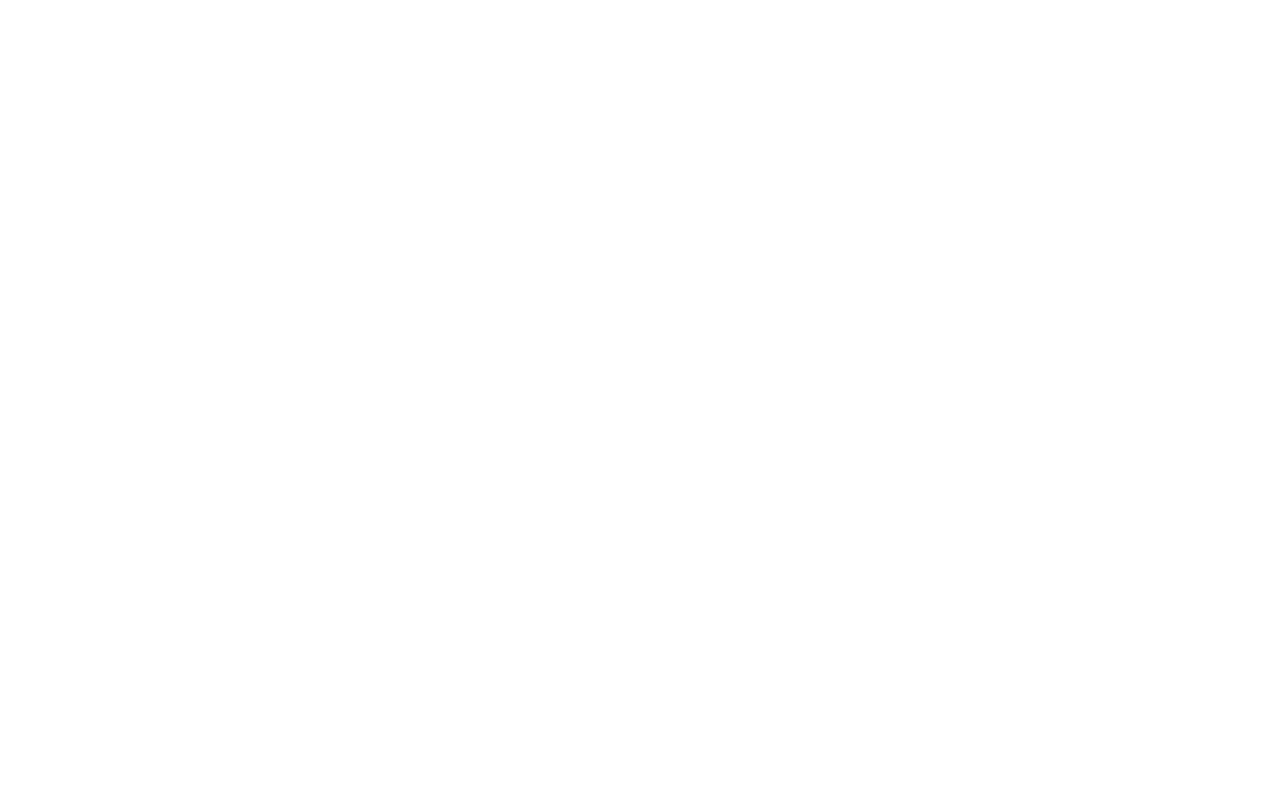
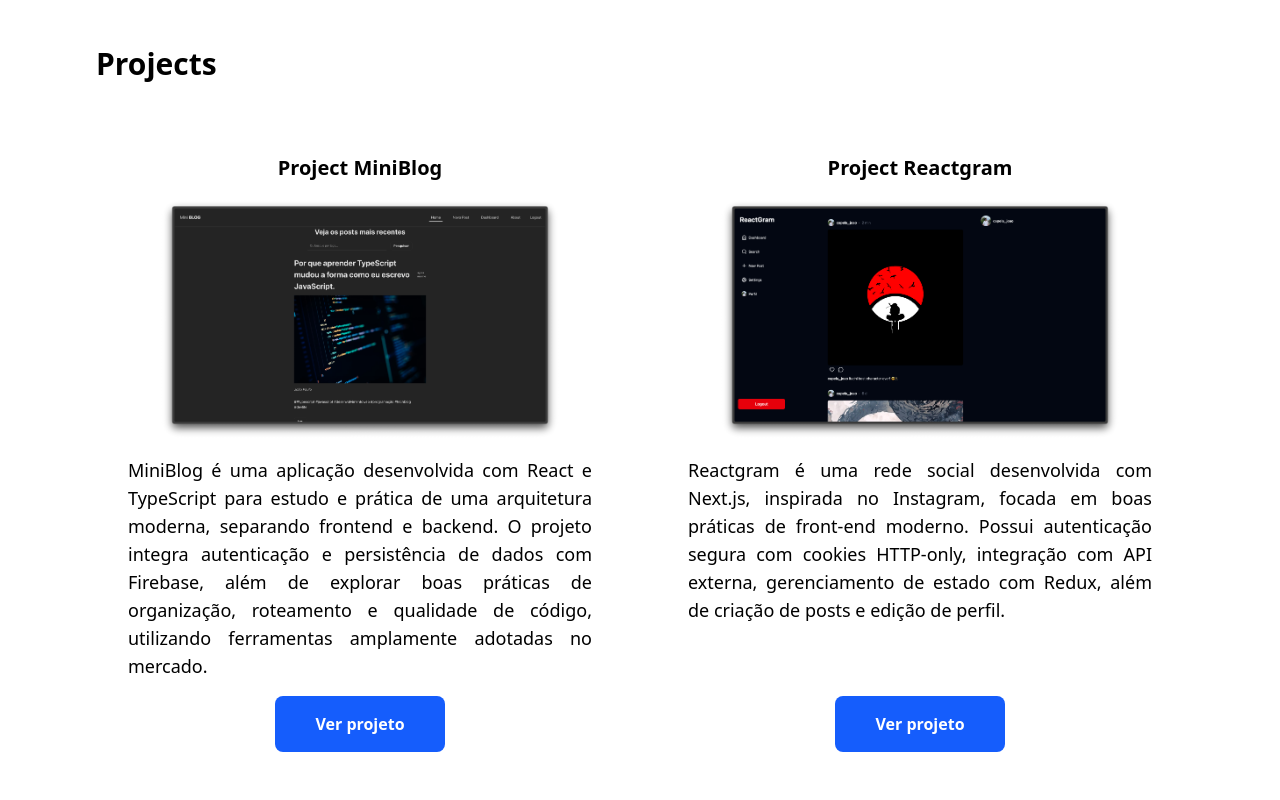
Before and after one commit to capela-joao/portfolio-dev-joao, a Next.js app: page / in a window 1280 px wide. Shown: the part 1220-2020 px from the top of the page. Before the commit the page ends 1186 px from the top, so only its background shows below. Built offline with nearby package versions, Linux system fonts and the light colour scheme.

Commit message:
Feat: Funcionalidade de exibição dos meus projetos pessoais, consumindo a base de dados vindo da pasta data.

```diff
--- a/src/app/page.tsx
+++ b/src/app/page.tsx
@@ -2,6 +2,7 @@
 import Header from '@/components/Header';
 import StackCarousel from '@/components/StackCarousel';
 import Container from '@/components/utils/Container';
+import Projects from '@/components/Projects';
 
 export default function Home() {
   return (
@@ -10,6 +11,7 @@
       <Container>
         <Header />
         <StackCarousel />
+        <Projects />
       </Container>
     </div>
   );
--- /dev/null
+++ b/src/components/Projects.tsx
@@ -0,0 +1,24 @@
+import React from 'react';
+import ProjectCard from './utils/ProjectCard';
+import { ProjectData } from '@/data/arrayProjects';
+
+const Projects = () => {
+  return (
+    <div className="flex flex-col px-10">
+      <h2 className="text-3xl font-semibold mb-10 mt-20">Projects</h2>
+      <div className="grid grid-cols-1 md:grid-cols-2 gap-8">
+        {ProjectData.map((project) => (
+          <ProjectCard
+            key={project.id}
+            image={project.image}
+            title={project.title}
+            description={project.description}
+            link={project.link}
+          />
+        ))}
+      </div>
+    </div>
+  );
+};
+
+export default Projects;
--- /dev/null
+++ b/src/components/utils/ProjectCard.tsx
@@ -0,0 +1,40 @@
+import React from 'react';
+import Image from 'next/image';
+import Link from 'next/link';
+
+interface ProjectCardProps {
+  image: string;
+  title: string;
+  description: string;
+  link: string;
+}
+
+const ProjectCard = ({ image, title, description, link }: ProjectCardProps) => {
+  return (
+    <div
+      className="flex flex-col items-center p-4 rounded-xl hover:shadow-lg
+    transition hover:scale-105"
+    >
+      <h3 className="font-bold text-xl text-center p-4">{title}</h3>
+      <Image
+        src={image}
+        alt={title}
+        width={400}
+        height={400}
+        className="object-cover"
+      />
+      <p className="font-base text-lg space-y-1 text-muted-foreground p-4 text-justify">
+        {description}
+      </p>
+      <Link
+        href={link}
+        className="mt-auto bg-blue-600 p-4 px-10 text-center rounded-lg
+        text-white font-semibold hover:bg-blue-500 transition hover:scale-105 mb-6"
+      >
+        Ver projeto
+      </Link>
+    </div>
+  );
+};
+
+export default ProjectCard;
--- /dev/null
+++ b/src/data/arrayProjects.ts
@@ -0,0 +1,39 @@
+export const ProjectData = [
+  {
+    id: 1,
+    title: 'Project MiniBlog',
+    description:
+      `MiniBlog é uma aplicação desenvolvida com React e TypeScript para estudo
+      e prática de uma arquitetura moderna, separando frontend e backend.
+      O projeto integra autenticação e persistência de dados com Firebase,
+      além de explorar boas práticas de organização, roteamento e qualidade
+      de código, utilizando ferramentas amplamente adotadas no mercado.`.trim(),
+    image: '/assets/projects/miniblog.png',
+    link: 'https://miniblog.dev-joao.app.br',
+  },
+  {
+    id: 2,
+    title: 'Project Reactgram',
+    description:
+      `Reactgram é uma rede social desenvolvida com Next.js, inspirada no
+      Instagram, focada em boas práticas de front-end moderno. Possui
+      autenticação segura com cookies HTTP-only, integração com API externa,
+      gerenciamento de estado com Redux, além de criação de posts e
+      edição de perfil.`.trim(),
+    image: '/assets/projects/reactgram.png',
+    link: 'https://reactgram.dev-joao.app.br',
+  },
+  {
+    id: 3,
+    title: 'Project Reactgram API',
+    description:
+      `ReactGram API é uma API REST desenvolvida com Node.js e TypeScript para
+      uma rede social de compartilhamento de fotos. Possui autenticação segura
+      via JWT em cookies HTTP-only, upload e gerenciamento de imagens com
+      Cloudinary, curtidas e comentários, edição de perfil e documentação com
+      Swagger, seguindo boas práticas de segurança, validação e organização de
+      código.`.trim(),
+    image: '/assets/projects/reactgram-backend.png',
+    link: 'https://reactgram-backend.dev-joao.app.br',
+  },
+];
```
